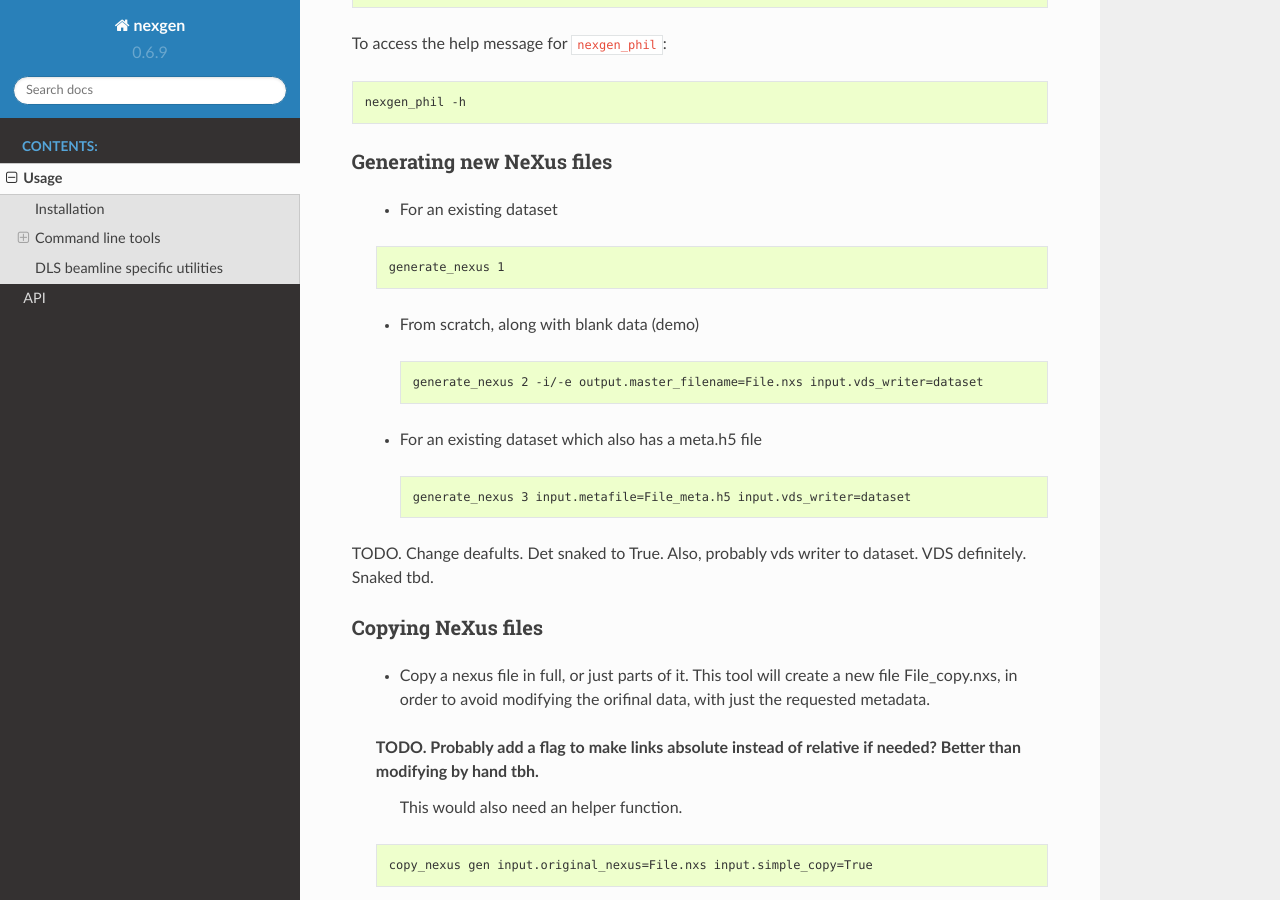
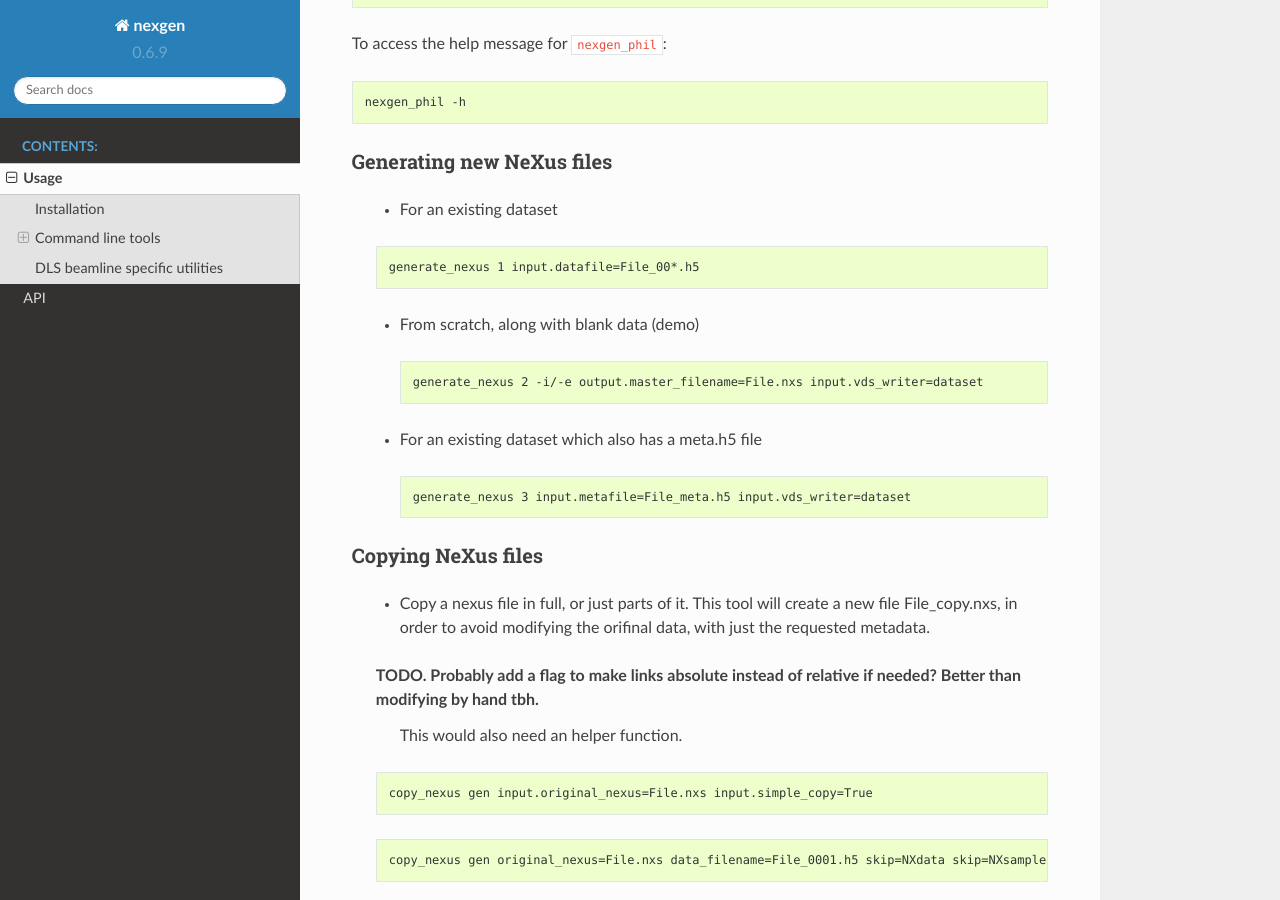
Before and after one commit to DiamondLightSource/nexgen, a Sphinx documentation site: the page built from docs/usage.rst, in a window 1280 px wide and 900 px high, scrolled down 1964 px. Built offline with Sphinx 7.4.7 and the Read the Docs theme 2.0.0, drawn with Linux system fonts in a browser that asks for light colours.

Commit message:
Fix issue with multiple datafiles as input by using glob

```diff
--- a/docs/usage.rst
+++ b/docs/usage.rst
@@ -102,7 +102,7 @@
 
  .. code-block:: console
 
-    generate_nexus 1
+    generate_nexus 1 input.datafile=File_00*.h5
 
  - From scratch, along with blank data (demo)
 
@@ -115,9 +115,6 @@
   .. code-block:: console
 
     generate_nexus 3 input.metafile=File_meta.h5 input.vds_writer=dataset
-
-TODO. Change deafults. Det snaked to True. Also, probably vds writer to dataset.
-VDS definitely. Snaked tbd.
 
 
 Copying NeXus files
```
Also changed, not shown: 1 other file.
